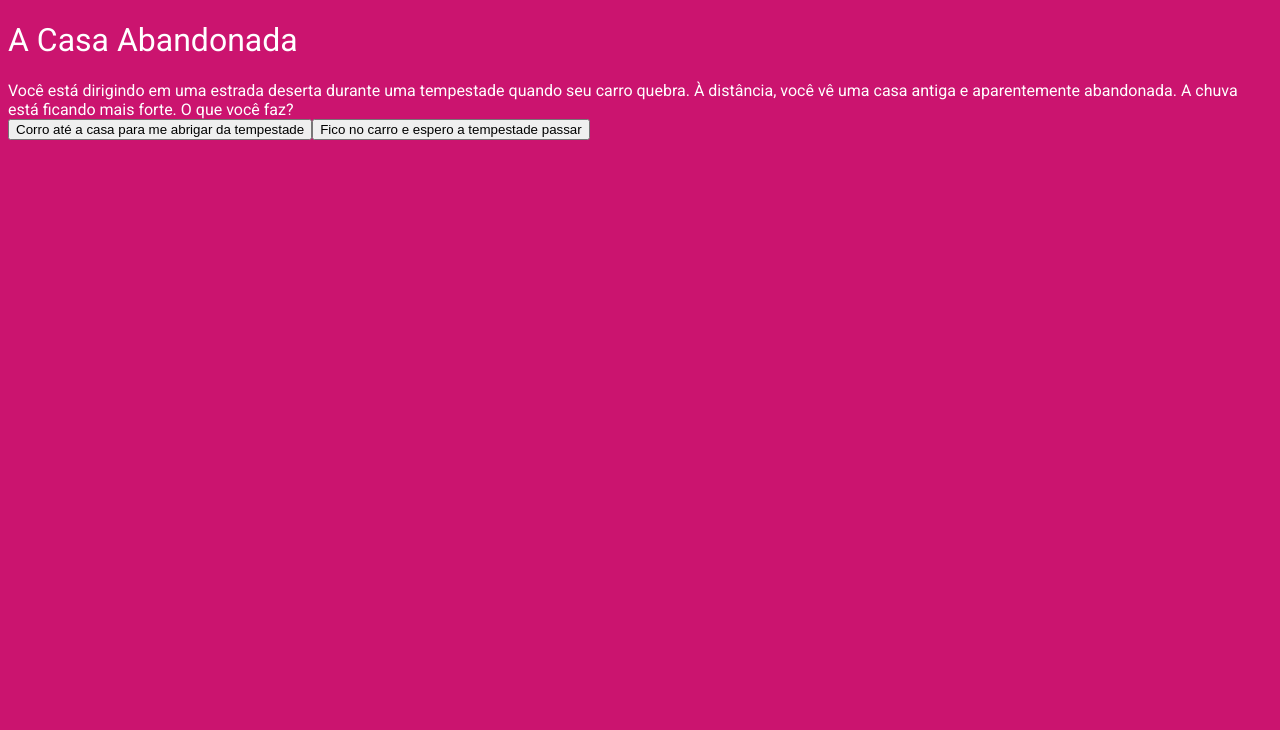
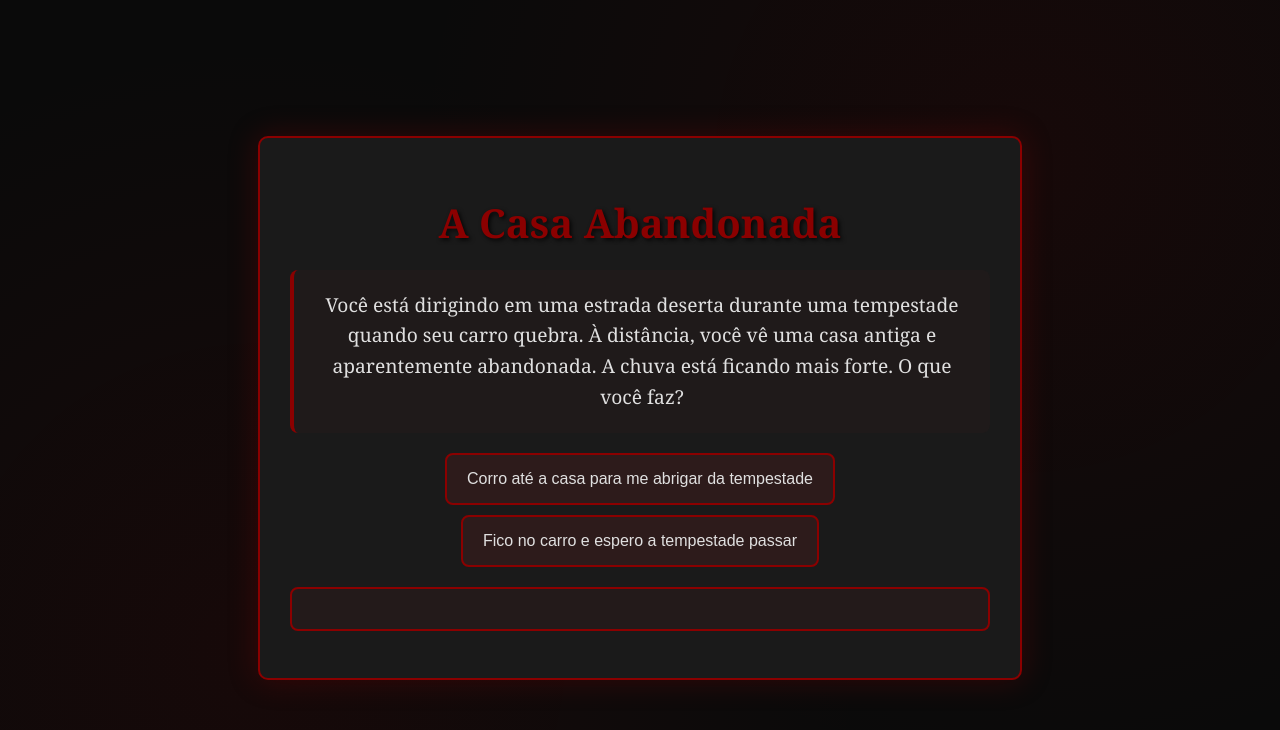
Before and after one commit to helooramos/Missao-IA, a plain HTML site: page index.html in a window 1280 px wide. Drawn offline with Linux system fonts and the light colour scheme.

Commit message:
styles.css

```diff
--- a/styles.css
+++ b/styles.css
@@ -1,158 +1,87 @@
-@import url('https://fonts.googleapis.com/css2?family=Roboto&family=Roboto+Mono&display=swap');
-
 :root {
-    --branco: white;
-    --cor-de-fundo: #cb146f;
-    --fundo-senha: hsl(355, 84%, 22%);
-    --fundo-texto: #1e0e10;
-    --borda: #0075FF;
-    --roboto: 'Roboto', sans-serif;
-    --roboto-mono: 'Roboto Mono', monospace;
-}
-
-* {
-    font-weight: 400;
+  --cor-fundo: #0a0a0a;
+  --cor-principal: #1a1a1a;
+  --cor-secundaria: #2d1b1b;
+  --cor-destaque: #8b0000;
+  --cor-texto: #e0e0e0;
+  --cor-hover: #ff4444;
 }
 
 body {
-    color: var(--branco);
-    background-color: var(--cor-de-fundo);
-    font-family: var(--roboto);
+  background-color: var(--cor-fundo);
+  color: var(--cor-texto);
+  display: flex;
+  justify-content: center;
+  align-items: center;
+  min-height: 100vh;
+  font-family: "Georgia", serif;
+  background-image: radial-gradient(circle at 20% 80%, rgba(139, 0, 0, 0.1) 0%, transparent 50%),
+    radial-gradient(circle at 80% 20%, rgba(139, 0, 0, 0.1) 0%, transparent 50%);
 }
 
-.titulo-principal {
-    font-family: var(--roboto-mono);
-    font-size: 32px;
+.caixa-principal {
+  background-color: var(--cor-principal);
+  width: 90%;
+  max-width: 700px;
+  text-align: center;
+  padding: 30px;
+  border-radius: 10px;
+  box-shadow: 0 0 30px rgba(139, 0, 0, 0.3);
+  border: 2px solid var(--cor-destaque);
 }
 
-.titulo-secundario {
-    font-size: 24px;
+h1 {
+  color: var(--cor-destaque);
+  font-size: 2.5em;
+  text-shadow: 2px 2px 4px rgba(0, 0, 0, 0.8);
+  margin-bottom: 20px;
 }
 
-.conteudo-titulo {
-    text-align: center;
-    margin-top: 80px;
+.caixa-perguntas {
+  font-size: 1.2em;
+  line-height: 1.6;
+  margin: 20px 0;
+  padding: 20px;
+  background-color: rgba(45, 27, 27, 0.3);
+  border-radius: 8px;
+  border-left: 4px solid var(--cor-destaque);
 }
 
-.conteudo-senha {
-    margin-top: 80px;
-    background: var(--fundo-senha);
-    padding: 24px;
-    border-bottom: 6px solid var(--borda);
+.caixa-alternativas {
+  margin: 20px 0;
 }
 
-#campo-senha {
-    background-color: var(--fundo-senha);
-    border: none;
-    color: var(--branco);
-    font-family: var(--roboto-mono);
-    font-size: 40px;
-    width: 70%;
+button {
+  background-color: var(--cor-secundaria);
+  color: var(--cor-texto);
+  border: 2px solid var(--cor-destaque);
+  border-radius: 8px;
+  padding: 15px 20px;
+  margin: 10px;
+  font-size: 1em;
+  cursor: pointer;
+  transition: all 0.3s ease;
+  min-width: 200px;
+  display: block;
+  margin: 10px auto;
 }
 
-#campo-senha:focus {
-    outline: none;
+button:hover {
+  background-color: var(--cor-destaque);
+  color: white;
+  transform: translateY(-2px);
+  box-shadow: 0 4px 15px rgba(139, 0, 0, 0.4);
 }
 
-.conteudo {
-    max-width: 1200px;
-    margin: 0 auto;
+.caixa-resultado {
+  margin-top: 20px;
 }
 
-.parametro {
-    background-color: var(--fundo-texto);
-    border: 2px solid var(--borda);
-    margin-top: 32px;
-    padding: 24px;
+.texto-resultado {
+  font-size: 1.1em;
+  line-height: 1.8;
+  padding: 20px;
+  background-color: rgba(45, 27, 27, 0.5);
+  border-radius: 8px;
+  border: 2px solid var(--cor-destaque);
 }
-
-.parametro-titulo {
-    font-family: var(--roboto-mono);
-    font-size: 28px;
-}
-
-.parametro-senha__titulo {
-    font-size: 24px;
-}
-
-.parametro-coluna__senha {
-    display: flex;
-    flex-direction: column;
-    justify-content: center;
-}
-
-.parametro-senha {
-    width: 50%;
-    margin: 0 auto;
-}
-
-.parametro-senha-botoes {
-    display: flex;
-    justify-content: center;
-}
-
-.parametro-senha__botao {
-    background-color: var(--fundo-texto);
-    color: var(--branco);
-    border: 2px solid var(--borda);
-    padding: 24px;
-    font-size: 24px;
-    cursor: pointer;
-}
-
-.parametro-senha__texto {
-    padding: 24px;
-    border-top: 2px solid var(--borda);
-    border-bottom: 2px solid var(--borda);
-    margin: 0;
-    font-size: 24px;
-}
-
-label {
-    font-size: 20px;
-}
-
-.checkbox {
-    width: 20px;
-    height: 20px;
-    cursor: pointer;
-}
-
-.barra {
-    background-color: var(--fundo-senha);
-    height: 30px;
-    width: 100%;
-}
-
-.forca {
-    height: 30px;
-    position: relative;
-    bottom: 30px;
-}
-
-.fraca {
-    width: 25%;
-    background-color: #E71B32;
-}
-
-.media {
-    background-color: #FAF408;
-    width: 50%;
-}
-
-.forte {
-    background-color: #00FF85;
-    width: 100%;
-}
-
-.parametro-senha-textos {
-    display: flex;
-    justify-content: space-between;
-}
-
-
-@media screen and (min-width: 768px) {
-    .parametro-coluna__senha {
-        flex-direction: row;
-    }
-}
```
